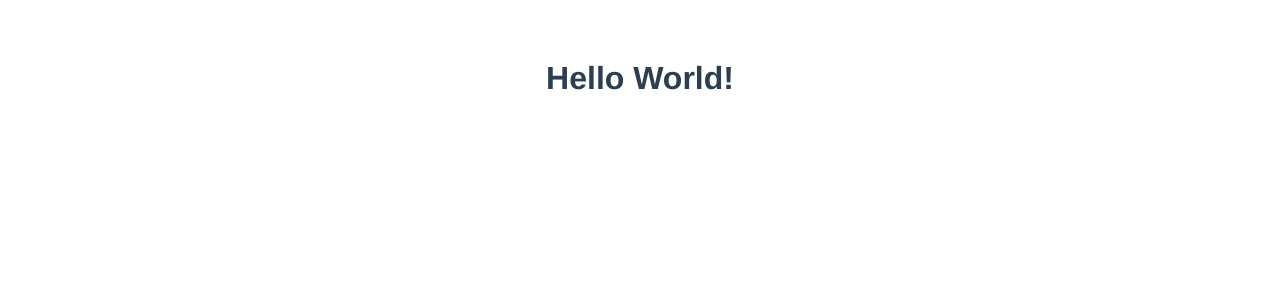
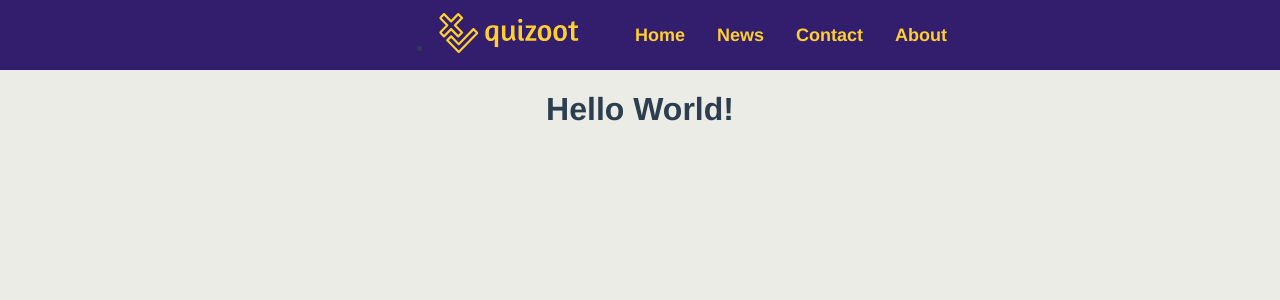
Before and after one commit to YacineSteeve/quizoot, a Vue app in the folder frontend/: page / in a window 1280 px wide. Shown: the top 300 px of the page. Built offline with nearby package versions, Linux system fonts and the light colour scheme.

Commit message:
ui: implements (WIP)a  navbar

```diff
--- a/frontend/src/App.vue
+++ b/frontend/src/App.vue
@@ -1,12 +1,18 @@
 <script setup lang="ts">
 import HelloWorld from './components/HelloWorld.vue';
+import Navbar from './components/Navbar.vue';
 </script>
 
 <template>
-    <HelloWorld name=" World!" />
+    <Navbar />
+    <div class="container">
+        <HelloWorld name=" World!" />
+    </div>
 </template>
 
 <style>
+@import "./styles/main.css";
+
 #app {
     font-family: Avenir, Helvetica, Arial, sans-serif;
     -webkit-font-smoothing: antialiased;
--- /dev/null
+++ b/frontend/src/components/Navbar.vue
@@ -0,0 +1,18 @@
+<script setup lang="ts">
+</script>
+
+<template>
+    <div>
+        <div class="navbar">
+            <li><img src="../assets/logo-no-background.svg" /></li>
+            <ul class="links">
+                <li>
+                    <a href="#home">Home</a>
+                </li>
+                <li><a href="#news">News</a></li>
+                <li><a href="#contact">Contact</a></li>
+                <li><a href="#about">About</a></li>
+            </ul>
+        </div>
+    </div>
+</template>
--- /dev/null
+++ b/frontend/src/styles/main.css
@@ -0,0 +1,51 @@
+body {
+    margin: 0;
+    background-color: #ebece6;
+}
+
+.navbar {
+    /* list-style-type: none; */
+    display: flex;
+    justify-content: center;
+    align-items: center;
+    margin: 0;
+    padding: 0 50px;
+    overflow: hidden;
+    background-color: #331e6d;
+    position: fixed;
+    top: 0;
+    width: 100%;
+    height: 70px;
+}
+
+.navbar img {
+    width: 140px;
+    height: auto;
+    /* margin: 5px; */
+}
+
+.links {
+    list-style-type: none;
+}
+
+.links li {
+    float: left;
+}
+
+.links li a {
+    color: #ffcf31;
+    text-align: center;
+    font-weight: 600;
+    font-size: large;
+    padding: 14px 16px;
+    text-decoration: none;
+}
+
+.links li a:hover:not(.active) {
+    background-color: #bfa8ff96;
+    border-radius: 5px;
+}
+
+.container {
+    padding: 10px;
+}
```
Also changed, not shown: frontend/src/assets/logo-no-background.svg (added).
